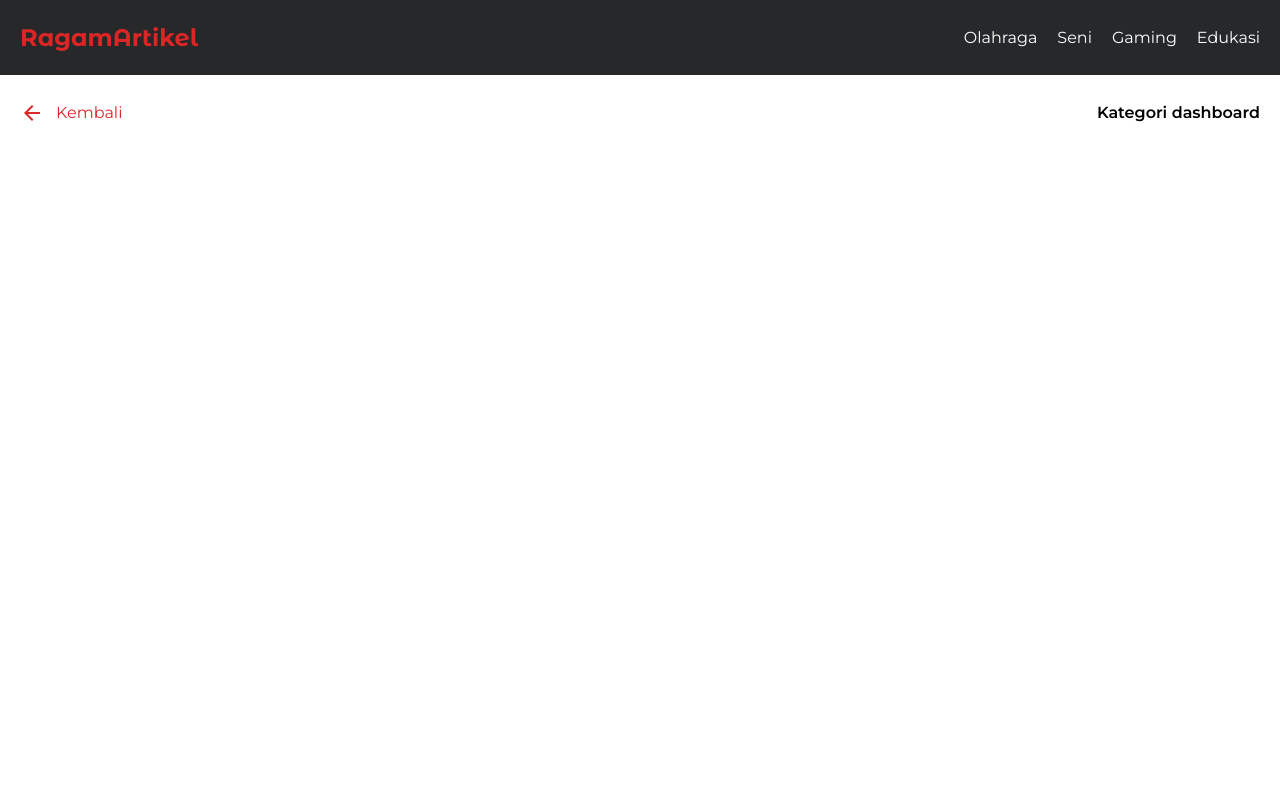
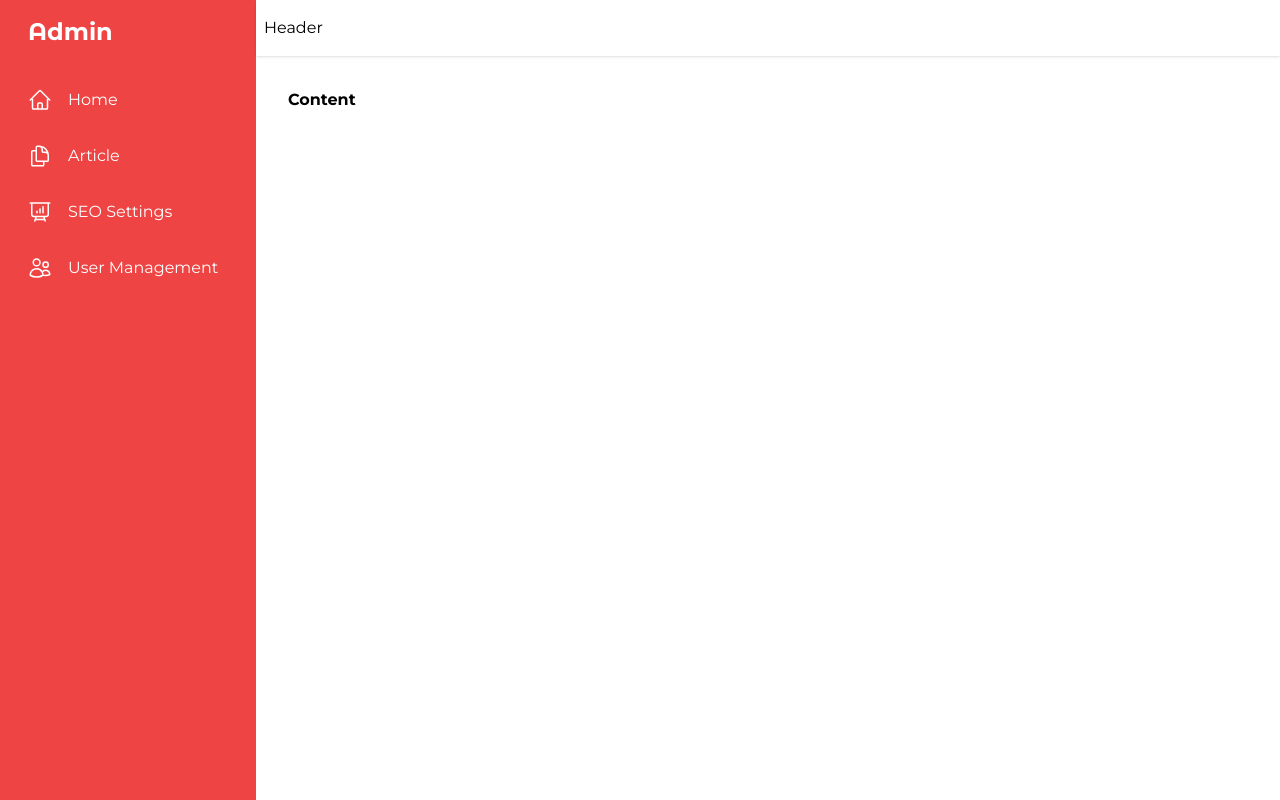
Before and after one commit to kelompokpesilat1/frontend, a Nuxt app: page /dashboard in a window 1280 px wide. Built offline with nearby package versions, Linux system fonts and the light colour scheme.

Commit message:
feat: create sidebar

```diff
--- /dev/null
+++ b/components/SideBar.vue
@@ -0,0 +1,49 @@
+<script setup>
+</script>
+<template>
+  <div class="relative flex min-h-screen">
+    <!-- sidebar -->
+   <div class="bg-red-500 text-white w-64 px-4 py-4 space-y-6">
+    <h1 class="text-2xl font-bold px-3">Admin</h1>
+    <nav class="mt-5">
+      <a href="/" class="flex items-center px-3 py-4 space-x-4 hover:bg-red-700 rounded-lg transition duration-200">
+        <svg xmlns="http://www.w3.org/2000/svg" fill="none" viewBox="0 0 24 24" stroke-width="1.5" stroke="currentColor" class="w-6 h-6">
+  <path stroke-linecap="round" stroke-linejoin="round" d="M2.25 12l8.954-8.955c.44-.439 1.152-.439 1.591 0L21.75 12M4.5 9.75v10.125c0 .621.504 1.125 1.125 1.125H9.75v-4.875c0-.621.504-1.125 1.125-1.125h2.25c.621 0 1.125.504 1.125 1.125V21h4.125c.621 0 1.125-.504 1.125-1.125V9.75M8.25 21h8.25" />
+</svg>
+<span>Home</span>
+      </a>
+      <a href="/" class="flex items-center px-3 py-4 space-x-4 hover:bg-red-700 rounded-lg transition duration-200">
+        <svg xmlns="http://www.w3.org/2000/svg" fill="none" viewBox="0 0 24 24" stroke-width="1.5" stroke="currentColor" class="w-6 h-6">
+  <path stroke-linecap="round" stroke-linejoin="round" d="M15.75 17.25v3.375c0 .621-.504 1.125-1.125 1.125h-9.75a1.125 1.125 0 01-1.125-1.125V7.875c0-.621.504-1.125 1.125-1.125H6.75a9.06 9.06 0 011.5.124m7.5 10.376h3.375c.621 0 1.125-.504 1.125-1.125V11.25c0-4.46-3.243-8.161-7.5-8.876a9.06 9.06 0 00-1.5-.124H9.375c-.621 0-1.125.504-1.125 1.125v3.5m7.5 10.375H9.375a1.125 1.125 0 01-1.125-1.125v-9.25m12 6.625v-1.875a3.375 3.375 0 00-3.375-3.375h-1.5a1.125 1.125 0 01-1.125-1.125v-1.5a3.375 3.375 0 00-3.375-3.375H9.75" />
+</svg>
+
+<span>Article</span>
+      </a>
+      <a href="/" class="flex items-center px-3 py-4 space-x-4 hover:bg-red-700 rounded-lg transition duration-200">
+        <svg xmlns="http://www.w3.org/2000/svg" fill="none" viewBox="0 0 24 24" stroke-width="1.5" stroke="currentColor" class="w-6 h-6">
+  <path stroke-linecap="round" stroke-linejoin="round" d="M3.75 3v11.25A2.25 2.25 0 006 16.5h2.25M3.75 3h-1.5m1.5 0h16.5m0 0h1.5m-1.5 0v11.25A2.25 2.25 0 0118 16.5h-2.25m-7.5 0h7.5m-7.5 0l-1 3m8.5-3l1 3m0 0l.5 1.5m-.5-1.5h-9.5m0 0l-.5 1.5M9 11.25v1.5M12 9v3.75m3-6v6" />
+</svg>
+
+
+<span>SEO Settings</span>
+      </a>
+      <a href="/" class="flex items-center px-3 py-4 space-x-4 hover:bg-red-700 rounded-lg transition duration-200">
+        <svg xmlns="http://www.w3.org/2000/svg" fill="none" viewBox="0 0 24 24" stroke-width="1.5" stroke="currentColor" class="w-6 h-6">
+  <path stroke-linecap="round" stroke-linejoin="round" d="M15 19.128a9.38 9.38 0 002.625.372 9.337 9.337 0 004.121-.952 4.125 4.125 0 00-7.533-2.493M15 19.128v-.003c0-1.113-.285-2.16-.786-3.07M15 19.128v.106A12.318 12.318 0 018.624 21c-2.331 0-4.512-.645-6.374-1.766l-.001-.109a6.375 6.375 0 0111.964-3.07M12 6.375a3.375 3.375 0 11-6.75 0 3.375 3.375 0 016.75 0zm8.25 2.25a2.625 2.625 0 11-5.25 0 2.625 2.625 0 015.25 0z" />
+</svg>
+
+
+
+<span>User Management</span>
+      </a>
+    </nav>
+   </div>
+   <!-- main content -->
+   <div class="flex-1">
+
+     <div class="bg-white shadow px-2 py-4">Header</div>
+     <!-- content -->
+     <div class="p-8 text-black font-bold">Content</div>
+    </div>
+  </div>
+</template>
--- /dev/null
+++ b/layouts/dashboard.vue
@@ -0,0 +1,6 @@
+<template>
+  <div>
+    <Nuxt />
+    <SideBar/>
+  </div>
+</template>
--- /dev/null
+++ b/pages/dashboard/index.vue
@@ -0,0 +1,9 @@
+<template>
+  <div>
+  </div>
+</template>
+<script>
+export default {
+  layout: "dashboard"
+}
+</script>
```
